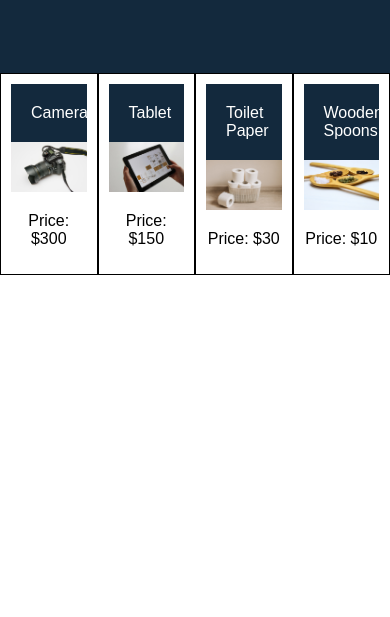
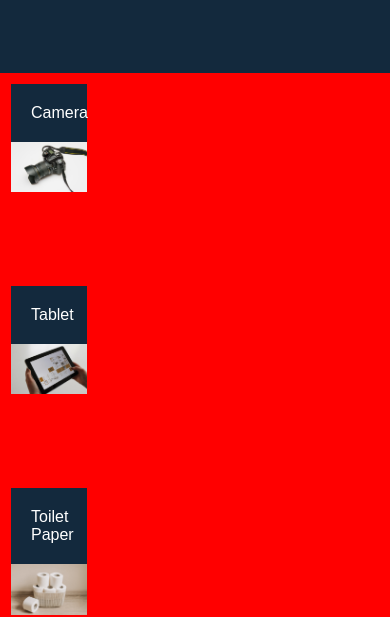
Before and after one commit to gingus55/coding-bootcamp, a plain HTML site: page week 2/02-Stu_Media-Query-Screen/Unsolved/index.html in a window 390 px wide. Shown: the part 252-869 px from the top of the page. Before the commit the page ends 844 px from the top, so only its background shows below. Drawn offline with Linux system fonts and the light colour scheme.

Commit message:
projectfoldersstarted

```diff
--- /dev/null
+++ b/project-practice/assets/css/styles.css
@@ -0,0 +1,3 @@
+*{
+    color: red;
+}
--- /dev/null
+++ b/project-practice/assets/js/script.js
@@ -0,0 +1 @@
+console.log("howdy people")
--- a/week 2/02-Stu_Media-Query-Screen/Unsolved/assets/css/style.css
+++ b/week 2/02-Stu_Media-Query-Screen/Unsolved/assets/css/style.css
@@ -12,6 +12,18 @@ header {
   text-align: center;
   background: #13293d;
   color: #fff;
+}
+
+.card-section{
+  display: flex;
+}
+
+@media screen and (max-width: 768px){
+  .card-section{
+    background-color:red;
+    color: red;
+    flex-direction: column;
+  }
 }
 
 .card {
--- a/week 2/02-Stu_Media-Query-Screen/Unsolved/index.html
+++ b/week 2/02-Stu_Media-Query-Screen/Unsolved/index.html
@@ -15,7 +15,7 @@
       </p>
     </header>
 
-    <main>
+    <main class="card-section">
       <section class="card">
         <header>Camera</header>
         <img src="./assets/images/camera.jpg" alt="black camera" />
```
Also changed, not shown: project-practice/index.html (added, +15 -0 lines), 3 other files.
